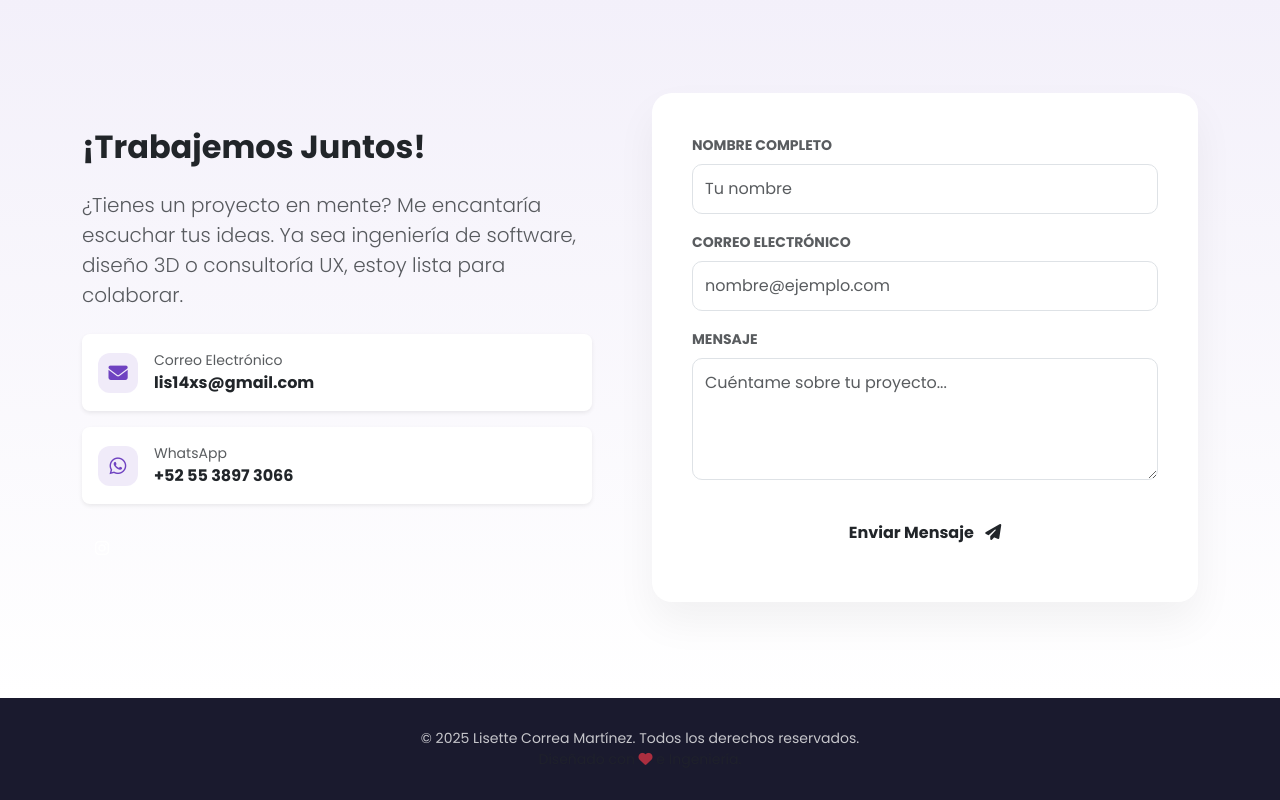
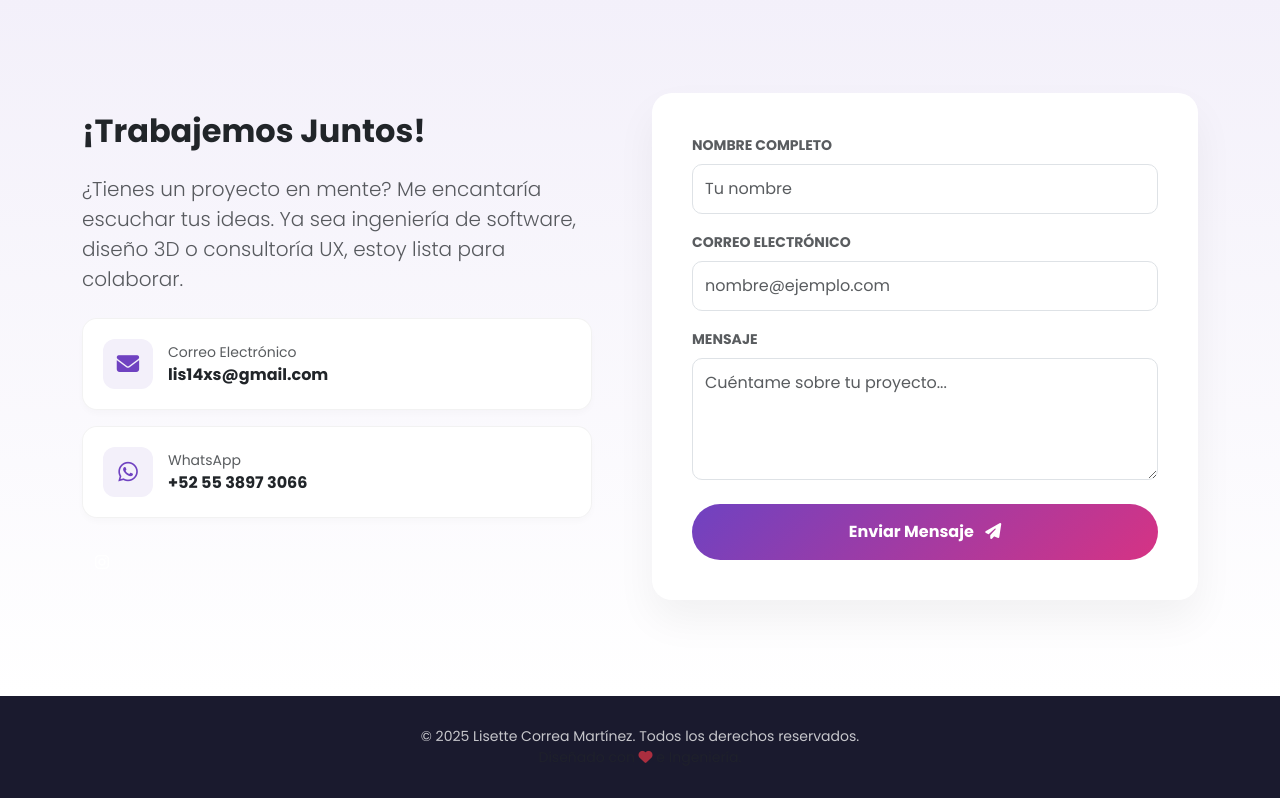
Before and after one commit to karenmar20inez-code/portafolio-lisette, a plain HTML site: page index.html in a window 1280 px wide. Shown: the part 4108-4908 px from the top of the page. Drawn offline with nearby package versions, Linux system fonts and the light colour scheme.

Commit message:
Add files via upload

```diff
--- a/index.html
+++ b/index.html
@@ -398,6 +398,68 @@
             box-shadow: 0 0 0 0.2rem rgba(111, 66, 193, 0.25);
         }
 
+        /* --- NUEVO: Estilos Dinámicos para Botones de Contacto --- */
+        .contact-dynamic-btn {
+            display: flex;
+            align-items: center;
+            gap: 15px;
+            padding: 20px;
+            background: white;
+            border-radius: 15px;
+            box-shadow: 0 4px 6px rgba(0,0,0,0.02);
+            border: 1px solid rgba(0,0,0,0.05);
+            transition: all 0.3s cubic-bezier(0.175, 0.885, 0.32, 1.275);
+            text-decoration: none;
+            color: var(--text-dark);
+            position: relative;
+            overflow: hidden;
+        }
+
+        /* Efecto Hover: Elevar y Sombra */
+        .contact-dynamic-btn:hover {
+            transform: translateY(-5px);
+            box-shadow: 0 15px 35px rgba(111, 66, 193, 0.15);
+            border-color: rgba(111, 66, 193, 0.3);
+        }
+
+        /* Línea lateral que aparece al hover */
+        .contact-dynamic-btn::before {
+            content: '';
+            position: absolute;
+            left: 0;
+            top: 0;
+            height: 100%;
+            width: 4px;
+            background: var(--gradient-main);
+            opacity: 0;
+            transition: opacity 0.3s ease;
+        }
+
+        .contact-dynamic-btn:hover::before {
+            opacity: 1;
+        }
+
+        /* Caja del Icono */
+        .contact-icon-box {
+            width: 50px;
+            height: 50px;
+            background-color: #f3f0fa; /* Fondo morado claro */
+            color: var(--primary-purple);
+            border-radius: 12px;
+            display: flex;
+            align-items: center;
+            justify-content: center;
+            font-size: 1.4rem;
+            transition: all 0.3s ease;
+        }
+
+        /* Animación del Icono al Hover */
+        .contact-dynamic-btn:hover .contact-icon-box {
+            background: var(--gradient-main);
+            color: white;
+            transform: scale(1.1) rotate(5deg);
+        }
+
         /* --- Footer --- */
         footer {
             background: #1a1a2e;
@@ -771,15 +833,22 @@
                     </p>
 
                     <div class="d-flex flex-column gap-3 mb-4">
-                         <a href="mailto:lis14xs@gmail.com" class="text-decoration-none d-flex align-items-center gap-3 p-3 bg-white rounded-3 shadow-sm text-dark hover-effect">
-                            <div class="icon-box mb-0" style="width: 40px; height: 40px; font-size: 1.2rem;"><i class="fas fa-envelope"></i></div>
+                        <!-- Botón Dinámico Correo -->
+                        <a href="mailto:lis14xs@gmail.com" class="contact-dynamic-btn">
+                            <div class="contact-icon-box">
+                                <i class="fas fa-envelope"></i>
+                            </div>
                             <div>
                                 <span class="d-block text-muted small">Correo Electrónico</span>
                                 <span class="fw-bold">lis14xs@gmail.com</span>
                             </div>
                         </a>
-                        <a href="https://wa.me/525538973066" target="_blank" class="text-decoration-none d-flex align-items-center gap-3 p-3 bg-white rounded-3 shadow-sm text-dark hover-effect">
-                            <div class="icon-box mb-0" style="width: 40px; height: 40px; font-size: 1.2rem;"><i class="fab fa-whatsapp"></i></div>
+
+                        <!-- Botón Dinámico WhatsApp -->
+                        <a href="https://wa.me/525538973066" target="_blank" class="contact-dynamic-btn">
+                            <div class="contact-icon-box">
+                                <i class="fab fa-whatsapp"></i>
+                            </div>
                             <div>
                                 <span class="d-block text-muted small">WhatsApp</span>
                                 <span class="fw-bold">+52 55 3897 3066</span>
@@ -809,7 +878,7 @@
                                 <label for="mensaje" class="form-label fw-bold small text-muted">MENSAJE</label>
                                 <textarea class="form-control" id="mensaje" rows="4" placeholder="Cuéntame sobre tu proyecto..."></textarea>
                             </div>
-                            <button type="submit" class="btn btn-custom w-100 py-3 fw-bold">Enviar Mensaje <i class="fas fa-paper-plane ms-2"></i></button>
+                            <button type="submit" class="btn btn-custom w-100 py-3 fw-bold" style="background: var(--gradient-main); color: white; border: none; border-radius: 50px;">Enviar Mensaje <i class="fas fa-paper-plane ms-2"></i></button>
                         </form>
                     </div>
                 </div>
```
